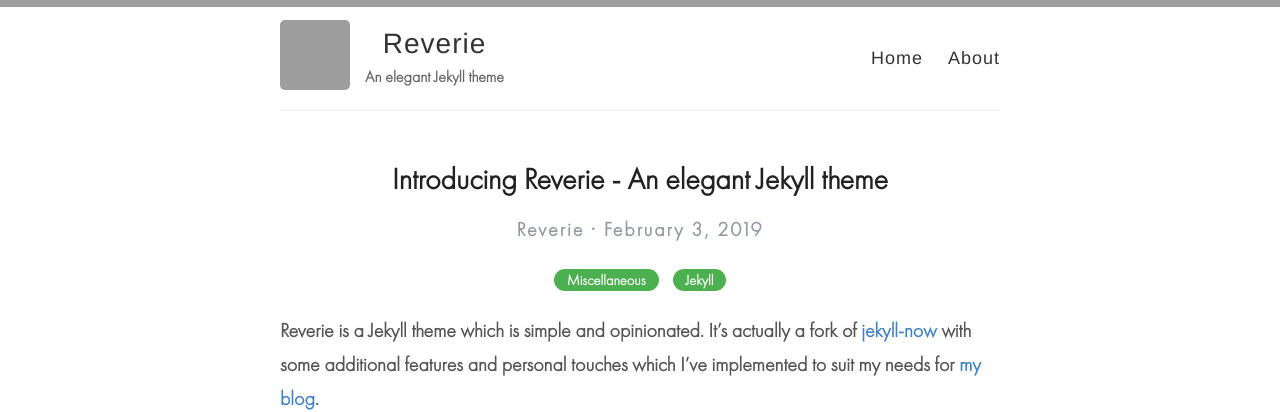
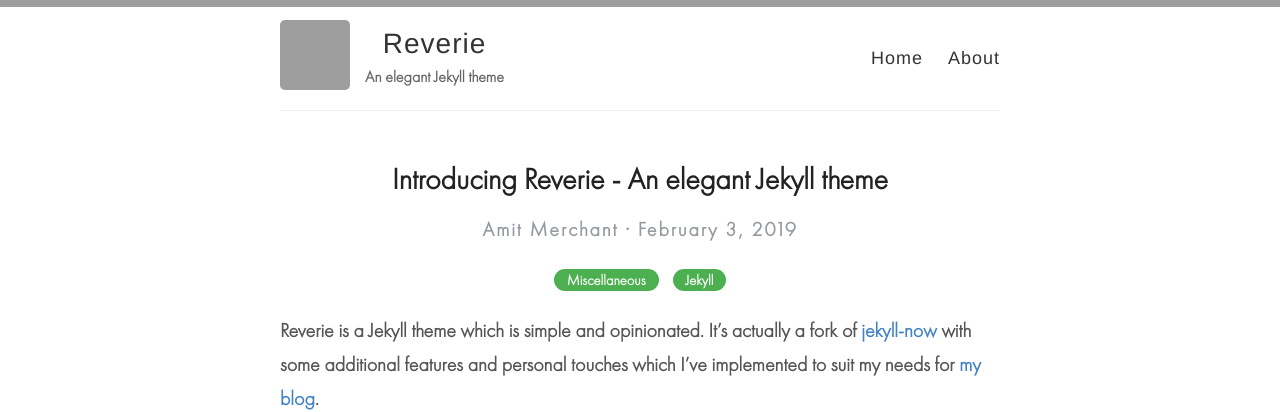
Before and after one commit to amitmerchant1990/reverie, a Jekyll site: the page built from _posts/2019-02-03-introducing-reverie-jekyll-theme.md, in a window 1280 px wide and 900 px high, cut to the strip 0-412 px from the top of the window. Built offline with Jekyll 4.4.1, drawn with Linux system fonts in a browser that asks for light colours; grey boxes are pictures that could not be loaded.

Commit message:
Update post.html

```diff
--- a/_layouts/post.html
+++ b/_layouts/post.html
@@ -6,7 +6,7 @@
   <h1>{{ page.title }}</h1>
 
   <div>
-    <p class="author_title">{{site.name}}  ·  {{ page.date | date: "%B %e, %Y" }}</p>
+    <p class="author_title">{{site.author}}  ·  {{ page.date | date: "%B %e, %Y" }}</p>
     {% if page.last_modified_at %}
     <p class="author_title" datetime="{{ page.last_modified_at | date_to_xmlschema }}">(Updated: {{ page.last_modified_at | date: "%b %-d, %Y" }})</p>
     {% endif %}
```
